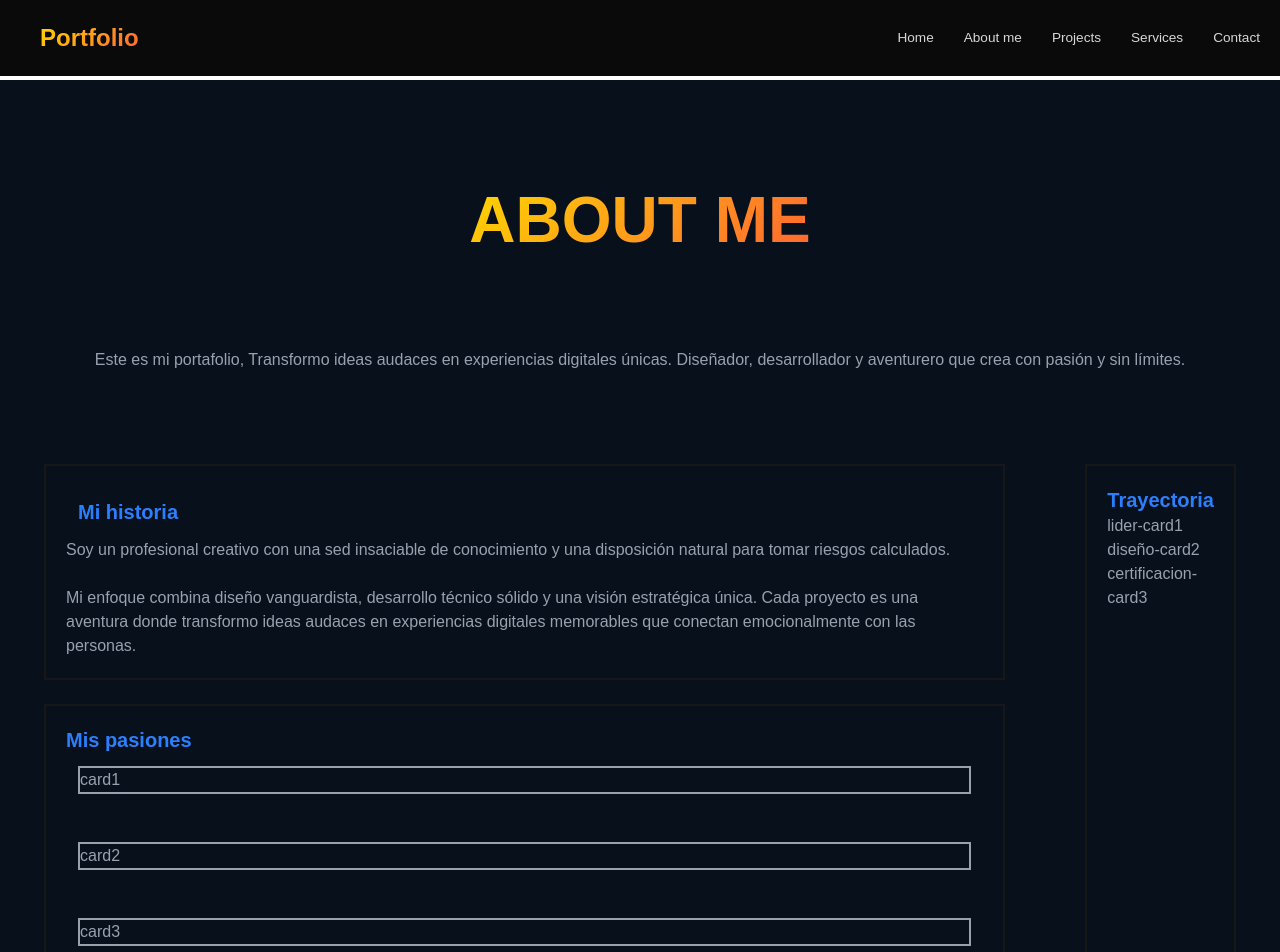
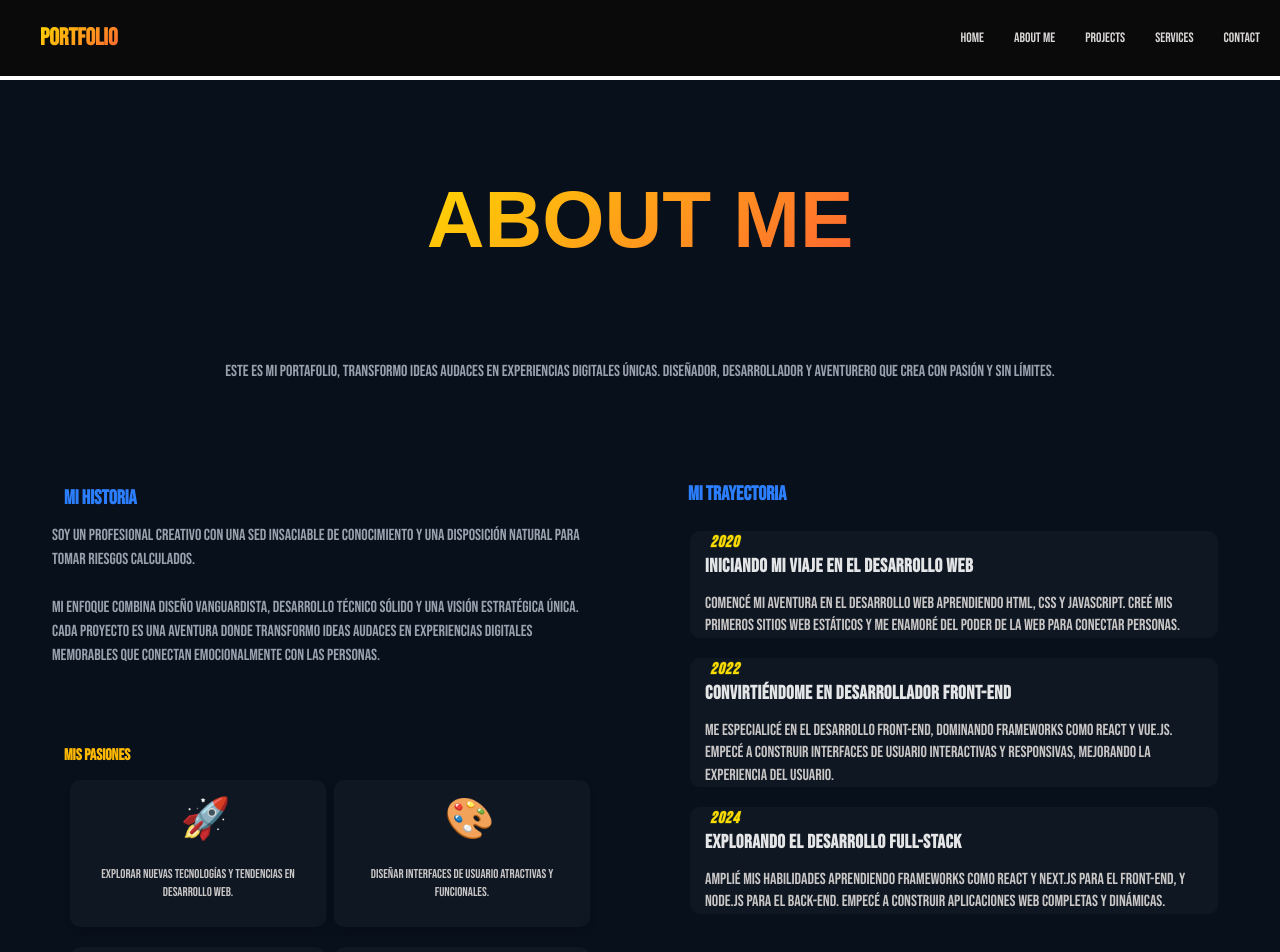
Before and after one commit to Daniels0809/My-Portfolio, a Next.js app: page /dashboard in a window 1280 px wide. Shown: the top 952 px of the page. Built offline with nearby package versions, Linux system fonts and the light colour scheme.

Commit message:
continuar con vista de projects

```diff
--- a/src/app/dashboard/page.tsx
+++ b/src/app/dashboard/page.tsx
@@ -1,4 +1,6 @@
 "use client";
+import { PasionCard } from "@/components/card/PasionCard";
+import { TrayectCard } from "@/components/card/TrayectCard";
 import { notification } from "@/helpers/utils";
 import React, { useEffect, useState } from "react";
 import { ToastContainer } from "react-toastify";
@@ -26,7 +28,7 @@ const Dashboard = () => {
 
   return (
     <>
-      <div className=" grid grid-rows-[20px_1fr_20px] items-center justify-items-center min-h-screen p-8 pb-20 gap-80  dashboardContainer">
+      <div className=" grid grid-rows-[20px_1fr_20px] items-center justify-items-center min-h-screen p-8 mb-0 gap-80 dashboardContainer">
         <div className="container1">
           <div className="titleDashboard">
             <h1>
@@ -41,9 +43,9 @@ const Dashboard = () => {
             </p>
           </div>
         </div>
-        <div className="about flex gap-20  m-3">
+        <div className="about grid md:grid-cols-2  gap-10  mb-16  ">
           <div className="containerHistoryPasiones">
-            <div className="border-2 p-5">
+            <div className=" p-5">
               {" "}
               <div className="block context m-3  text-blue-500 font-bold text-xl">
                 Mi historia
@@ -65,25 +67,65 @@ const Dashboard = () => {
               </div>
             </div>
             <br />
-            <div className="block mis_pasiones border-2 p-5">
-              <div className="text-blue-500 font-bold text-xl ">
+            <div className="blockTrayectoria block mis_pasiones p-5">
+              <div className="text-amber-400 font-bold text-lxl m-3">
                 Mis pasiones
               </div>
-              <div className="text-gray-400">
-                <span className="block border-2 m-3">card1</span>
-                <br />
-                <span className="block border-2 m-3">card2</span>
-                <br />
-                <span className="block border-2 m-3">card3</span>
+              <div className="blockPasiones text-gray-400">
+                <div className=" mb-5 ml-2">
+                  <PasionCard
+                    icon={"🚀"}
+                    text="Explorar nuevas tecnologías y tendencias en desarrollo web."
+                  />
+                </div>
+                <div className="mb-5 ml-2">
+                  <PasionCard
+                    icon={"🎨"}
+                    text="Diseñar interfaces de usuario atractivas y funcionales."
+                  />
+                </div>
+                <div className="mb-5 ml-2">
+                  <PasionCard
+                    icon={"🌍"}
+                    text="Conectar con comunidades globales de desarrolladores y
+                    diseñadores."
+                  />
+                </div>
+                <div className="mb-5 ml-2">
+                  <PasionCard
+                    icon={"📚"}
+                    text="Aprender continuamente y compartir conocimientos con otros."
+                  />
+                </div>
               </div>
             </div>
           </div>
-          <div className="trayectoria border-2 p-5">
-            <div className="text-blue-500 font-bold text-xl ">Trayectoria</div>
+          <div className="trayectoria p-5">
+            <div className="text-blue-500 font-bold text-xl p-2">
+              Mi Trayectoria
+            </div>
             <div className="cards-trayectoria text-gray-400">
-              <div>lider-card1</div>
-              <div>diseño-card2</div>
-              <div>certificacion-card3</div>
+              <div className="mb-5">
+                <TrayectCard
+                  age="2020"
+                  title="Iniciando mi viaje en el desarrollo web"
+                  text="Comencé mi aventura en el desarrollo web aprendiendo HTML, CSS y JavaScript. Creé mis primeros sitios web estáticos y me enamoré del poder de la web para conectar personas."
+                />
+              </div>
+              <div className="mb-5">
+                <TrayectCard
+                  age="2022"
+                  title="Convirtiéndome en desarrollador front-end"
+                  text="Me especialicé en el desarrollo front-end, dominando frameworks como React y Vue.js. Empecé a construir interfaces de usuario interactivas y responsivas, mejorando la experiencia del usuario."
+                />
+              </div>
+              <div className="mb-5">
+                <TrayectCard
+                  age="2024"
+                  title="Explorando el desarrollo full-stack"
+                  text="Amplié mis habilidades aprendiendo frameworks como React y Next.js para el front-end, y Node.js para el back-end. Empecé a construir aplicaciones web completas y dinámicas."
+                />
+              </div>
             </div>
           </div>
         </div>
--- a/src/app/globals.css
+++ b/src/app/globals.css
@@ -22,7 +22,7 @@
 body {
   background: var(--background);
   color: var(--foreground);
-  font-family: Arial, Helvetica, sans-serif;
+  font-family: var(--font-bebas), sans-serif;
 }
 
 .hero {
@@ -40,8 +40,8 @@ body {
 .contenido {
   text-align: center;
   backdrop-filter: blur(2px); /*desenfoque sutil*/
+  font-family: "Bebas Neue", sans-serif;
 }
-
 
 .contenido h1 {
   font-size: 3rem;
@@ -59,28 +59,28 @@ body {
   -webkit-text-fill-color: transparent;
   text-fill-color: transparent;
   font-weight: 900;
-  font-size: 4rem;
-
+  font-size: 5rem;
 }
 
-
-.span2{
-  background: linear-gradient(135deg , hsl(4, 94%, 56%), hsl(216, 98%, 49%));
+.span2 {
+  background: linear-gradient(135deg, hsl(4, 94%, 56%), hsl(216, 98%, 49%));
   -webkit-background-clip: text;
   -webkit-text-fill-color: transparent;
   text-fill-color: transparent;
   font-weight: 900;
   font-size: 5rem;
+  font-family: "Bebas Neue", sans-serif;
 }
 
 .descriptionHome p {
   font-size: 1.1rem;
-  color: rgb(201, 198, 198)
+  color: rgb(201, 198, 198);
+  font-family: "Bebas Neue", sans-serif;
 }
 
-.titleDashboard{
+.titleDashboard {
   display: flex;
-  font-family:sans-serif;
+  font-family: sans-serif;
   font-size: 5rem;
   justify-content: center;
   font-weight: 900;
@@ -89,7 +89,7 @@ body {
   padding: 20px;
 }
 
-.container1{
+.container1 {
   margin-top: 80px;
   gap: 20px;
   align-content: center;
@@ -107,7 +107,15 @@ body {
   margin-bottom: 10px;
 }
 
-.dashboardContainer{
+.dashboardContainer {
   margin-top: 80px;
   background-color: rgb(8, 16, 27);
+  font-family: var(--font-bebas), sans-serif;
 }
+
+.blockPasiones {
+  display: grid;
+  grid-template-columns: repeat(2, 1fr);
+  margin: 10px;
+  font-family: var(--font-bebas), sans-serif;
+}
--- a/src/app/layout.tsx
+++ b/src/app/layout.tsx
@@ -1,5 +1,5 @@
 import type { Metadata } from "next";
-import { Geist, Geist_Mono } from "next/font/google";
+import { Bebas_Neue, Geist, Geist_Mono } from "next/font/google";
 import "./globals.css";
 import { Navbar } from "@/components/navbar/Navbar";
 
@@ -11,6 +11,13 @@ const geistSans = Geist({
 const geistMono = Geist_Mono({
   variable: "--font-geist-mono",
   subsets: ["latin"],
+});
+
+
+const bebas = Bebas_Neue({
+  weight: "400",
+  subsets: ["latin"],
+  variable: "--font-bebas",
 });
 
 export const metadata: Metadata = {
@@ -30,8 +37,9 @@ export default function RootLayout({
 
   return (
     <html lang="en">
+
       <body
-        className={`${geistSans.variable} ${geistMono.variable} antialiased`}
+        className={`${geistSans.variable} ${geistMono.variable} ${bebas.variable} antialiased`}
       >
         <Navbar/>
         {children}
--- /dev/null
+++ b/src/app/proyect/project.tsx
@@ -0,0 +1,15 @@
+"use client"
+
+import React from 'react'
+
+export const Projects = () => {
+
+
+  return (
+    <>
+    <div className='contianerProjects'>
+        <h1>Projects Page</h1>
+    </div>
+    </>
+  )
+}
--- /dev/null
+++ b/src/components/card/PasionCard.tsx
@@ -0,0 +1,19 @@
+import React, { JSX } from 'react'
+import style from "./pasionCard.module.css"
+
+interface PasionCardProps {
+    icon: JSX.Element |string;
+    text: string;
+}
+
+export const PasionCard = ({icon, text}:PasionCardProps) => {
+
+  return (
+    <>
+        <div className={style.pasionCardContainer}>
+            <div className={style.icon}>{icon}</div>
+            <div className={style.text}>{text}</div>
+        </div>
+    </>
+  )
+}
--- /dev/null
+++ b/src/components/card/TrayectCard.tsx
@@ -0,0 +1,22 @@
+import React from 'react'
+import style from "./trayectCard.module.css"
+
+interface TrayectCardProps {
+    age: string;
+    title: string;
+    text: string; // Define any props if needed
+}
+
+export const TrayectCard = ({age, title, text}:TrayectCardProps) => {
+
+
+  return (
+    <>
+        <div className={style.containerMiTrayectoria}>
+            <div className={style.age}>{age}</div>
+            <div className={style.title}><h2>{title}</h2></div>
+            <div className={style.text}>{text}</div>
+        </div>
+    </>
+  )
+}
--- /dev/null
+++ b/src/components/card/pasionCard.module.css
@@ -0,0 +1,33 @@
+.pasionCardContainer {
+  display: grid;
+  justify-items: center;
+  align-items: center;
+
+  background-color: rgb(15, 23, 34);
+  border-radius: 10px;
+  box-shadow: 0 4px 6px rgba(0, 0, 0, 0.1);
+  transition: transform 0.3s ease, box-shadow 0.3s ease;
+  border-radius: 10px;
+  border: 1 solid rgba(248, 212, 91, 0.493);
+  font-family: var(--font-bebas), sans-serif;
+    padding: 10px;
+}
+
+.pasionCardContainer:hover {
+  transform: translateY(-10px);
+  box-shadow: 0 4px 15px rgba(233, 218, 5, 0.562);
+}
+
+.icon {
+  font-size: 2.5rem;
+  margin-bottom: 1rem;
+  margin-left: 15px;
+}
+
+.text {
+  color: rgb(201, 198, 198);
+  font-size: .8rem;
+  line-height: 1.4;
+    text-align: center;
+    margin-bottom: 15px;
+}
--- /dev/null
+++ b/src/components/card/trayectCard.module.css
@@ -0,0 +1,42 @@
+.containerMiTrayectoria {
+  border-radius: 10px;
+  background-color: rgb(15, 23, 34);
+  border: 1 solid rgba(248, 212, 91, 0.493);
+  margin: 10px;
+  font-family: var(--font-bebas), sans-serif;
+}
+/*border: 1 solid rgba(247, 235, 168, 0.322);*/
+.containerMiTrayectoria:hover {
+  box-shadow: 1 2px 10px rgba(255, 217, 0, 0.932);
+}
+
+.age {
+  -webkit-text-stroke: 0.8px rgba(238, 255, 0, 0.253);
+  font-size: 1rem;
+  font-weight: 800;
+  letter-spacing: 1px;
+  color: hsl(51, 100%, 50%);
+  margin: 15px;
+  margin-bottom: 0px;
+  margin-left: 20px;
+  font-style: italic;
+}
+
+.title {
+  color: rgba(255, 255, 255, 0.89);
+  font-size: 1.2rem;
+  margin: 15px;
+  margin-top: 0px;
+  font-weight: bold;
+  line-height: 1.2;
+  letter-spacing: 0.5px;
+}
+
+.text {
+  color: rgb(201, 198, 198);
+  font-size: 1rem;
+  margin: 15px;
+  margin-top: 10px;
+  margin-bottom: 20px;
+  line-height: 1.4;
+}
--- a/src/components/navbar/Navbar.tsx
+++ b/src/components/navbar/Navbar.tsx
@@ -24,7 +24,7 @@ export const Navbar = () => {
             <Link href="dashboard">About me </Link>
           </div>
           <div className={style.opciones}>
-            <Link href="projects">Projects</Link>
+            <Link href="proyect">Projects</Link>
           </div>
           <div className={style.opciones}>
             <Link href="services">Services</Link>
--- a/src/components/navbar/navbar.module.css
+++ b/src/components/navbar/navbar.module.css
@@ -20,6 +20,7 @@
   text-fill-color: transparent;
   font-weight: 900;
   margin-left: 20px;
+  font-family: "Bebas Neue", sans-serif;
 }
 .navigate{
   display: flex;
```
Also changed, not shown: src/components/card/trayectCard.tsx (deleted).
